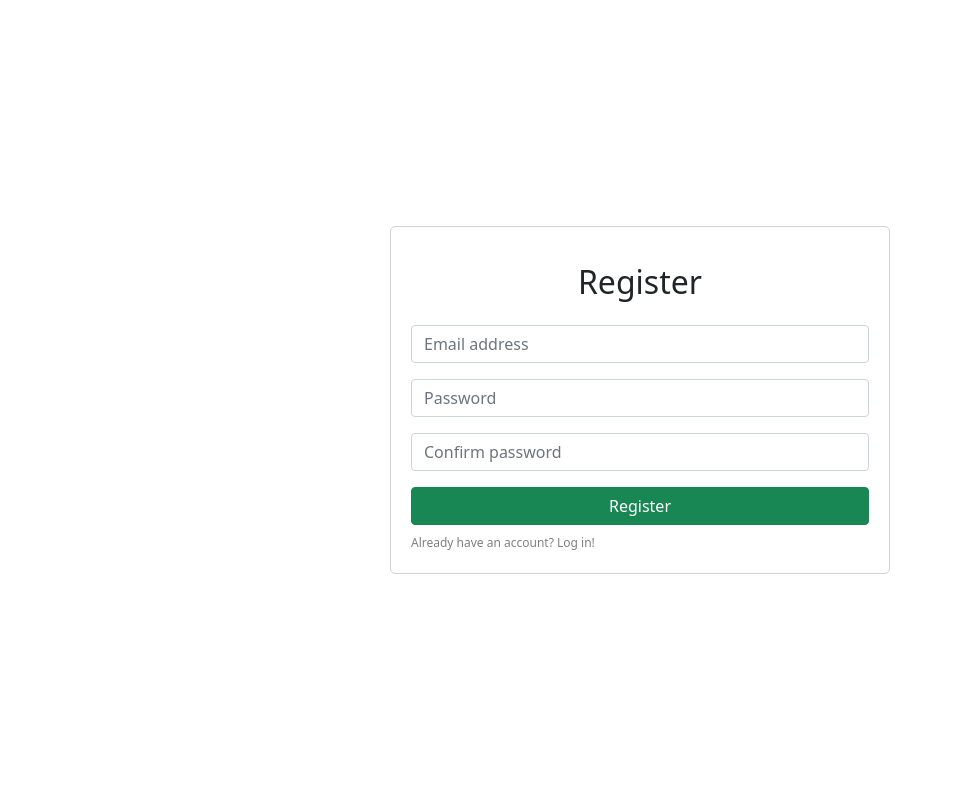
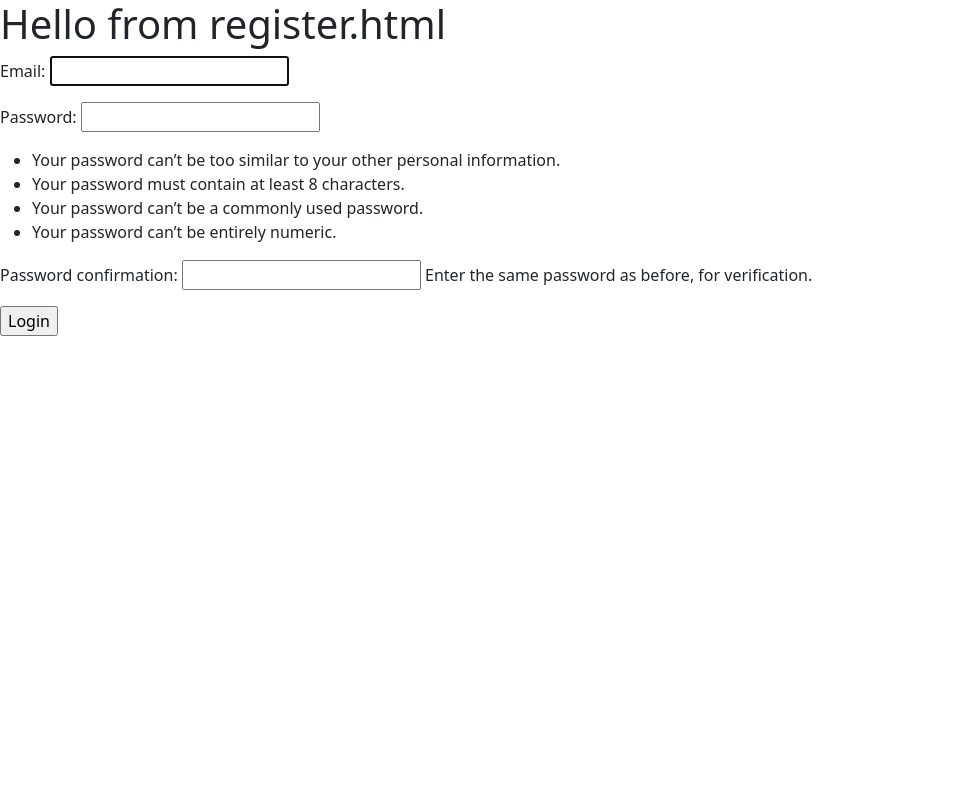
Before and after one commit to cs481-ekh/f21-args-n-kwargs, a Django app: page /register/ in a window 1280 px wide. Shown: the whole page, without its empty margins (0-953 px from the left). Run offline with Django 3.2, Linux system fonts and the light colour scheme.

Commit message:
revert changes

```diff
--- a/WebSearchableEquipmentDatabase/accounts/templates/accounts/register.html
+++ b/WebSearchableEquipmentDatabase/accounts/templates/accounts/register.html
@@ -9,38 +9,26 @@
           integrity="sha384-giJF6kkoqNQ00vy+HMDP7azOuL0xtbfIcaT9wjKHr8RbDVddVHyTfAAsrekwKmP1" crossorigin="anonymous">
 
     <!-- Stylesheets -->
-    <link rel="stylesheet" href="{% static "auth/register.css" %}">
+    <link rel="stylesheet" href="{% static "auth/login.css" %}">
 
     <title>Register</title>
 </head>
 <body>
-<div class="container">
-    <div class="register-container">
-        <h2 class="register-text py-3">Register</h2>
-        {% if messages %}
-            {% for message in messages %}
-                <div class="error-message py-2 px-2 mb-3">
-                    {{ message }}
-                </div>
-            {% endfor %}
-        {% endif %}
-        <form method="post">
-            {% csrf_token %}
-            <div class="form-group pb-3">
-                <input type="email" name="email" class="form-control" placeholder="Email address">
-            </div>
-            <div class="form-group pb-3">
-                <input type="password" name="password" class="form-control" placeholder="Password">
-            </div>
-            <div class="form-group pb-3">
-                <input type="password" name="confirm-password" class="form-control" placeholder="Confirm password">
-            </div>
-            <div class="button-container pb-1">
-                <button class="register-button btn btn-success mr-2" type="submit">Register</button>
-            </div>
-        </form>
-        <a class="existing-account" href="{% url 'login' %}">Already have an account? Log in!</a>
+<h1>Hello from register.html</h1>
+<form method="POST" action="">
+    {% csrf_token %}
+    {% if messages %}
+<div class="messages">
+    {% for message in messages %}
+    <div{% if message.tags %} class="alert alert-sm alert-{{ message.tags }}"{% endif %}>
+        {{ message }}
     </div>
+    {% endfor %}
 </div>
+{% endif %}
+{{ form.as_p }}
+<input type="submit" value="Login">
+{{form.errors}}
+</form>
 </body>
 </html>
--- a/WebSearchableEquipmentDatabase/accounts/views.py
+++ b/WebSearchableEquipmentDatabase/accounts/views.py
@@ -33,16 +33,12 @@ def forgot(request):
 
 
 def register(request):
-    if request.method == 'POST':
-        if request.POST['password'] != request.POST['confirm-password']:
-            messages.error(request, "Passwords do not match.")
-            return redirect('register')
     form = AccountCreationForm()
     if request.method == 'POST':
         form = AccountCreationForm(request.POST)
         if form.is_valid():
             user = Account.objects.create(email=request.POST['email'])
-            user.set_password(request.POST['password'])
+            user.set_password(request.POST['password1'])
             user.is_active = False
             user.save()
             email = form.cleaned_data.get('email')
```
